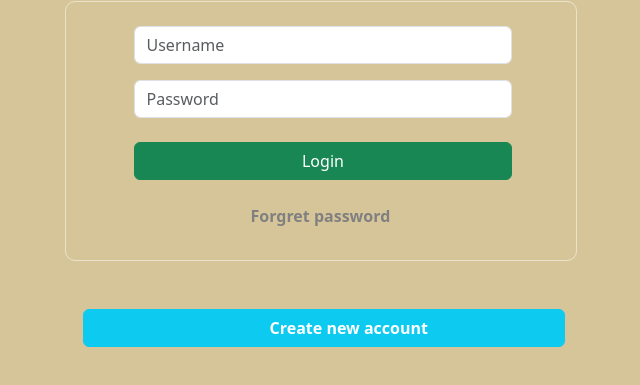
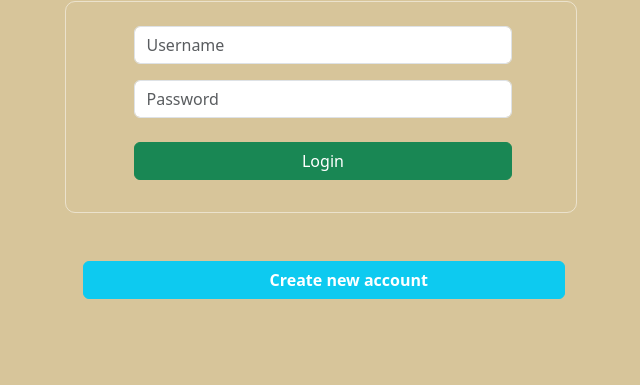
Before and after one commit to Grandsteller/MyTodoList, a plain HTML site: page index.html in a window 1280 px wide. Shown: the part 133-518 px from the top of the page, without its empty margins (319-959 px from the left). Drawn offline with nearby package versions, Linux system fonts and the light colour scheme.

Commit message:
Update index.html

```diff
--- a/index.html
+++ b/index.html
@@ -34,13 +34,6 @@
             </div>
             <div class="col-10">
             <button class="btn btn-success" onclick="loginUser()">Login</button>
-            </div>
-        </div>
-        <div class="row mt-3 mb-4">
-            <div class="col-1">
-            </div>
-            <div class="col-10">
-            <a href="resetpassword.html" id="forgotpassword">Forgret password</a>
             </div>
         </div>
         <div class="row  ">
```
